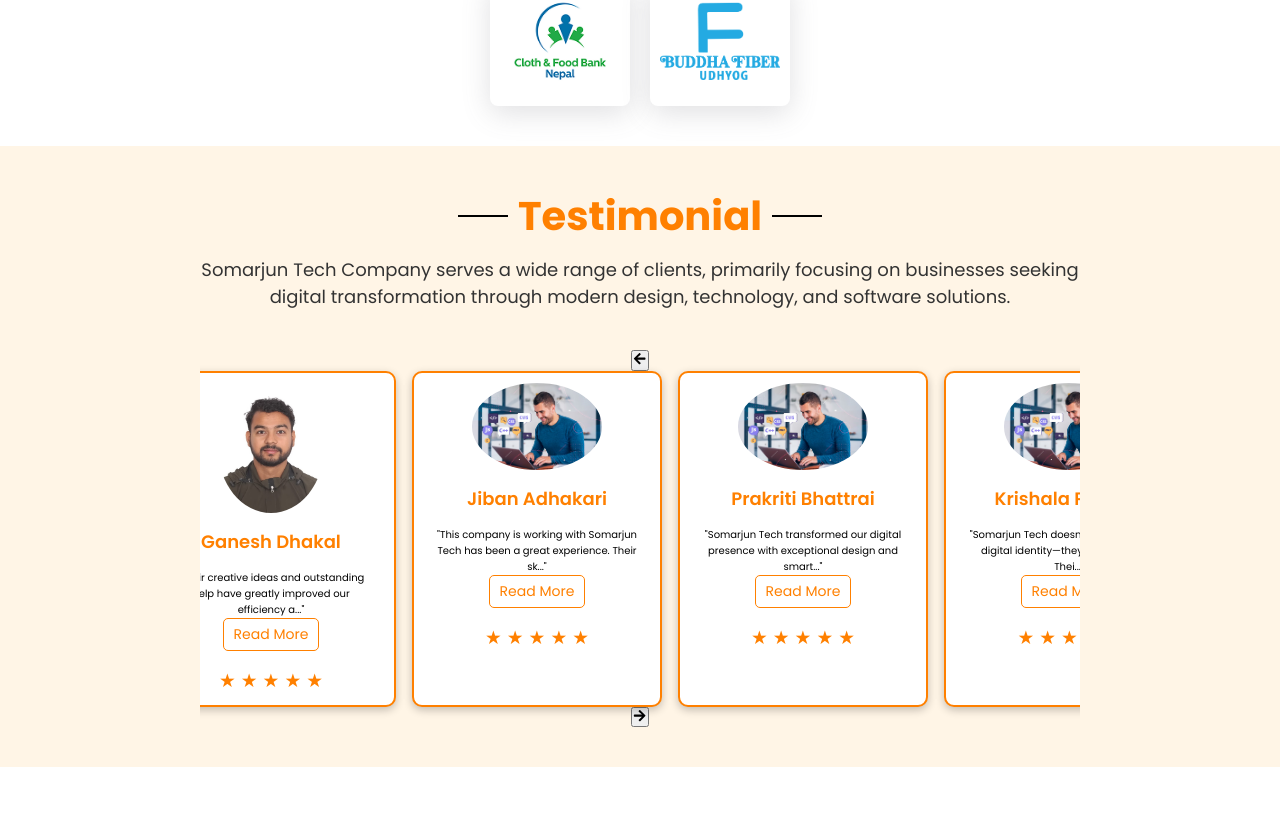
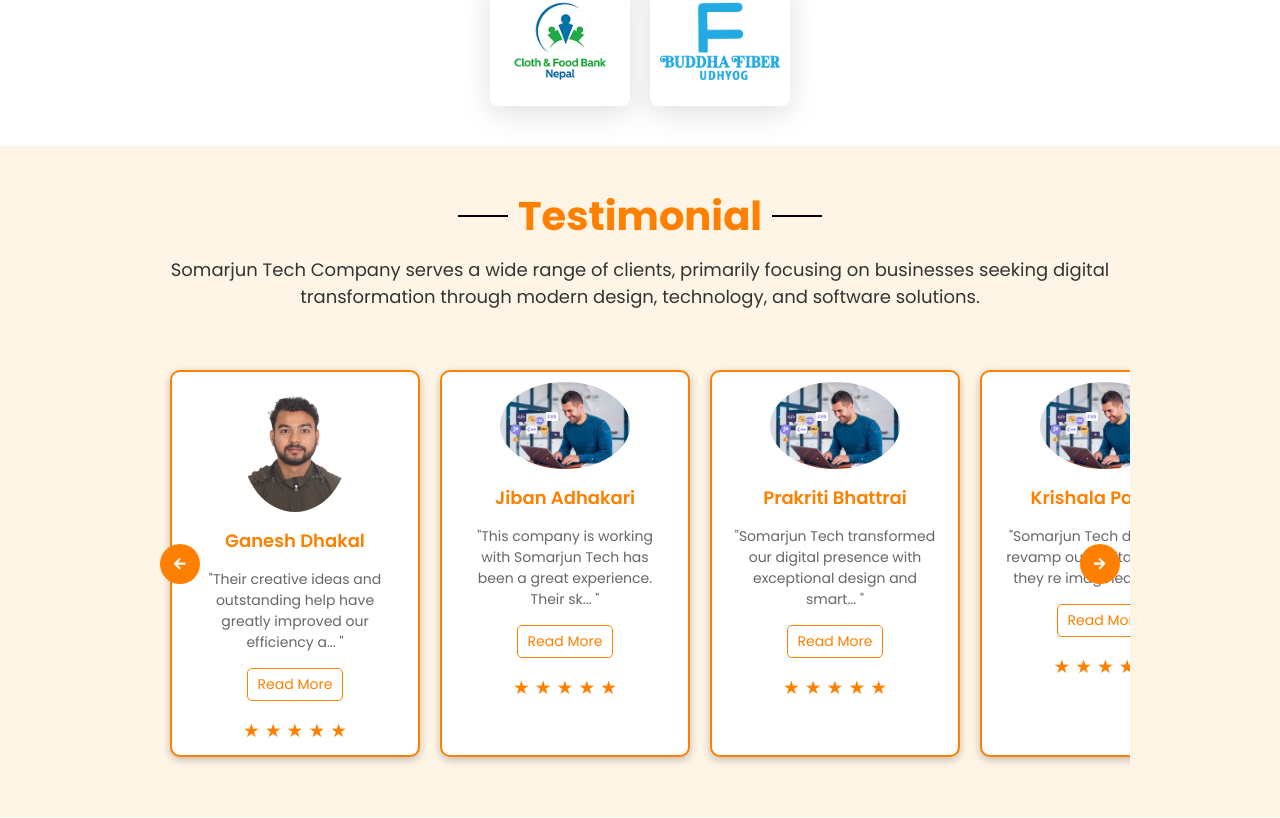
Before and after one commit to shishirpanthi/components-for-company, a React (Vite) app: page / in a window 1280 px wide. Shown: the part 1642-2460 px from the top of the page. Built offline with nearby package versions, Linux system fonts and the light colour scheme.

Commit message:
testonomail correcrt

```diff
--- a/src/components/Testonomial/Testimonial.jsx
+++ b/src/components/Testonomial/Testimonial.jsx
@@ -1,15 +1,44 @@
 import React, { useEffect, useState, useRef } from "react";
 import styles from "./Testimonial.module.css";
-import { FaArrowLeft, FaArrowRight } from "react-icons/fa"; // Importing icons
+import { FaArrowLeft, FaArrowRight } from "react-icons/fa";
 import testimonialData from "./testimonials.json";
 
 const Testimonial = () => {
   const [testimonials, setTestimonials] = useState([]);
   const [expanded, setExpanded] = useState({});
-  const containerRef = useRef(null); // Ref for the testimonial container
+  const [isVisible, setIsVisible] = useState(false);
+  const [isPaused, setIsPaused] = useState(false);
+  const containerRef = useRef(null);
+  const sectionRef = useRef(null);
 
   useEffect(() => {
-    setTestimonials(testimonialData);
+    // Repeat testimonials 5 times for a dense, seamless marquee
+    setTestimonials(
+      testimonialData
+        .concat(testimonialData)
+        .concat(testimonialData)
+        .concat(testimonialData)
+        .concat(testimonialData)
+    );
+  }, []);
+
+  useEffect(() => {
+    const observer = new IntersectionObserver(
+      ([entry]) => {
+        setIsVisible(entry.isIntersecting);
+      },
+      { threshold: 0.1 }
+    );
+
+    if (sectionRef.current) {
+      observer.observe(sectionRef.current);
+    }
+
+    return () => {
+      if (sectionRef.current) {
+        observer.unobserve(sectionRef.current);
+      }
+    };
   }, []);
 
   const toggleReadMore = (index) => {
@@ -20,15 +49,19 @@ const Testimonial = () => {
   };
 
   const scrollLeft = () => {
-    containerRef.current.scrollLeft -= 300; // Adjust scroll distance as needed
+    if (containerRef.current) {
+      containerRef.current.scrollBy({ left: -270, behavior: "smooth" }); // Matches card width (250px) + gap (20px)
+    }
   };
 
   const scrollRight = () => {
-    containerRef.current.scrollLeft += 300; // Adjust scroll distance as needed
+    if (containerRef.current) {
+      containerRef.current.scrollBy({ left: 270, behavior: "smooth" });
+    }
   };
 
   return (
-    <div className={styles.testimonialSection}>
+    <div className={styles.testimonialSection} ref={sectionRef}>
       <h2 className={styles.heading}>Testimonial</h2>
       <p className={styles.subheading}>
         Somarjun Tech Company serves a wide range of clients, primarily focusing
@@ -36,10 +69,21 @@ const Testimonial = () => {
         technology, and software solutions.
       </p>
       <div className={styles.testimonialWrapper}>
-        <button className={styles.arrowButton} onClick={scrollLeft}>
+        <button
+          className={styles.arrowButton}
+          onClick={scrollLeft}
+          aria-label="Scroll testimonials left"
+        >
           <FaArrowLeft />
         </button>
-        <div className={styles.testimonialContainer} ref={containerRef}>
+        <div
+          className={`${styles.testimonialContainer} ${
+            isVisible && !isPaused ? styles.animate : ""
+          }`}
+          ref={containerRef}
+          onMouseEnter={() => setIsPaused(true)}
+          onMouseLeave={() => setIsPaused(false)}
+        >
           {testimonials.map((testimonial, index) => (
             <div key={index} className={styles.testimonialCard}>
               <img
@@ -48,11 +92,11 @@ const Testimonial = () => {
                 className={styles.testimonialImage}
               />
               <h3 className={styles.name}>{testimonial.name}</h3>
-              <p className={styles.testimonialText}>
-                {expanded[index] || testimonial.paragraph.length <= 80
-                  ? `"${testimonial.paragraph}"`
-                  : `"${testimonial.paragraph.substring(0, 80)}..."`}
-              </p>
+                <p className={styles.testimonialText}>
+                  {expanded[index] || testimonial.paragraph.length <= 80
+                    ? `" ${testimonial.paragraph}"`
+                    : `"${testimonial.paragraph.substring(0, 80)}... "`}
+                </p>
               {testimonial.paragraph.length > 80 && (
                 <button
                   className={styles.readMoreButton}
@@ -78,7 +122,11 @@ const Testimonial = () => {
             </div>
           ))}
         </div>
-        <button className={styles.arrowButton} onClick={scrollRight}>
+        <button
+          className={styles.arrowButton}
+          onClick={scrollRight}
+          aria-label="Scroll testimonials right"
+        >
           <FaArrowRight />
         </button>
       </div>
--- a/src/components/Testonomial/Testimonial.module.css
+++ b/src/components/Testonomial/Testimonial.module.css
@@ -2,10 +2,9 @@
 
 .testimonialSection {
     text-align: center;
-    padding: 40px 200px;
+    padding: 40px 150px;
     background-color: #fff5e6;
     font-family: 'Poppins', sans-serif;
-
 }
 
 .heading {
@@ -14,8 +13,8 @@
     margin-bottom: 10px;
     position: relative;
     display: inline-block;
-    color: #FF8000;
-    font-family: poppins, sans-serif;
+    color: #ff8000;
+    font-family: 'Poppins', sans-serif;
 }
 
 .heading::before,
@@ -48,29 +47,47 @@
 }
 
 .testimonialWrapper {
+    position: relative;
+    display: flex;
+    align-items: center;
+    justify-content: center;
     overflow: hidden;
-    /* width: 100%; */
 }
 
 .testimonialContainer {
+    width: max-content;
+    /* Ensures all cards are visible in a single row */
     display: flex;
     gap: 20px;
-    width: max-content;
+    padding: 20px;
+    scroll-behavior: smooth;
+    scrollbar-width: none;
+    overflow-x: auto;
+    /* Allows horizontal scrolling */
+    overflow-y: hidden;
+}
 
+.testimonialContainer::-webkit-scrollbar {
+    display: none;
+}
+
+.testimonialContainer.animate {
+    animation: marquee 5s linear infinite;
+}
+
+.testimonialContainer:hover {
+    animation-play-state: paused;
 }
 
 .testimonialCard {
     background-color: #fff;
-    border: 2px solid #FF8000;
+    border: 2px solid #ff8000;
     border-radius: 10px;
     padding: 10px 20px;
     max-width: 250px;
-    /* max-height: 300px; */
     text-align: center;
     flex-shrink: 0;
-    position: relative;
     box-shadow: rgba(0, 0, 0, 0.24) 0px 3px 8px;
-    animation: marquee 10s linear infinite;
 }
 
 .testimonialImage {
@@ -84,10 +101,10 @@
     font-size: 1.8rem;
     font-weight: 600;
     margin-bottom: 15px;
-    color: #FF8000;
+    color: #ff8000;
 }
 
-.paragraph {
+.testimonialText {
     font-size: 1.4rem;
     color: #666;
     margin-bottom: 15px;
@@ -97,8 +114,8 @@
 
 .readMoreButton {
     background-color: transparent;
-    color: #FF8000;
-    border: 1px solid #FF8000;
+    color: #ff8000;
+    border: 1px solid #ff8000;
     padding: 5px 10px;
     border-radius: 5px;
     cursor: pointer;
@@ -109,7 +126,7 @@
 }
 
 .readMoreButton:hover {
-    background-color: #FF8000;
+    background-color: #ff8000;
     color: #fff;
 }
 
@@ -120,7 +137,7 @@
 }
 
 .starFilled {
-    color: #FF8000;
+    color: #ff8000;
     font-size: 1.87rem;
 }
 
@@ -129,38 +146,46 @@
     font-size: 1.8rem;
 }
 
-.horizontalScroll {
-    overflow-x: auto;
-    white-space: nowrap;
-    padding-bottom: 10px;
-    /* Optional: Adds space for scrollbar */
+.arrowButton {
+    background: #ff8000;
+    color: white;
+    border: none;
+    border-radius: 50%;
+    width: 40px;
+    height: 40px;
+    display: flex;
+    align-items: center;
+    justify-content: center;
+    cursor: pointer;
+    position: absolute;
+    top: 50%;
+    transform: translateY(-50%);
+    z-index: 10;
+    transition: background 0.3s;
 }
 
-.testimonialContainer {
-    display: inline-flex;
-    /* Ensures cards are displayed in a row */
-    gap: 16px;
-    /* Adds spacing between cards */
+.arrowButton:hover {
+    background: #e67000;
 }
 
-.testimonialCard {
-    display: inline-block;
-    /* Ensures cards respect horizontal scrolling */
-    width: 300px;
-    /* Adjust card width as needed */
+.arrowButton:first-child {
+    left: 10px;
+}
+
+.arrowButton:last-child {
+    right: 10px;
 }
 
 @keyframes marquee {
     0% {
-        transform: translateX(100%);
+        transform: translateX(0%);
     }
 
     100% {
-        transform: translateX(-100%);
+        transform: translateX(-10%);
+        /* Adjusted for 5x data */
     }
 }
-
-/* ...existing code... */
 
 /* Responsive styles */
 @media (max-width: 1024px) {
@@ -171,12 +196,17 @@
     .heading::before,
     .heading::after {
         width: 30px;
+    }
+
+    .heading::before {
         left: -40px;
+    }
+
+    .heading::after {
         right: -40px;
     }
 
     .subheading {
-        /* font-size: 14px; */
         padding: 0 20px;
     }
 
@@ -190,68 +220,50 @@
         max-height: 95px;
     }
 
-
     .readMoreButton {
-        /* font-size: 12px; */
         padding: 5px 8px;
     }
 }
 
 @media (max-width: 768px) {
+    .testimonialSection {
+        padding: 10px 15px;
+    }
 
     .heading::before,
     .heading::after {
         width: 30px;
-        /* Reduced width */
         height: 1px;
-        /* Optional: Adjust height if needed */
     }
 
     .heading::before {
         left: -35px;
-        /* Adjust left position */
     }
 
     .heading::after {
         right: -35px;
-        /* Adjust right position */
-    }
-
-    .testimonialSection {
-        padding: 10px 15px;
     }
 
     .testimonialContainer {
-        flex-direction: row;
-        align-items: center;
         gap: 5px;
     }
 
     .testimonialCard {
         margin-bottom: 20px;
         max-width: 240px;
-        max-height: 320px;
     }
 
+    .testimonialContainer.animate {
+        animation: none;
+        /* Disable marquee on small screens for better UX */
+    }
 }
 
 @media (max-width: 480px) {
 
-
     .heading::before,
     .heading::after {
         display: none;
-
-    }
-
-    .heading::before {
-        left: -25px;
-        /* Adjust left position */
-    }
-
-    .heading::after {
-        right: -25px;
-        /* Adjust right position */
     }
 
     .testimonialCard {
@@ -266,5 +278,3 @@
         margin-bottom: 10px;
     }
 }
-
-/* ...existing code... */
```
